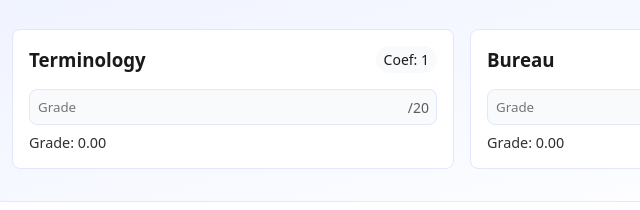
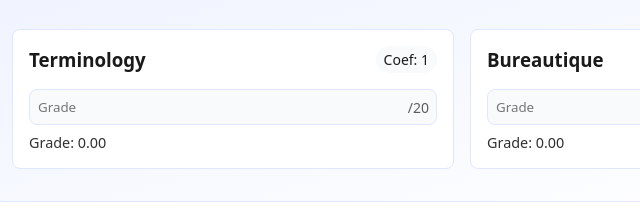
Before and after one commit to YacineTechCodes/Con2-NTIC-Grade-calculator, a plain HTML site: page index.html in a window 1280 px wide. Shown: the part 590-800 px from the top of the page, 178-818 px from the left. Drawn offline with Linux system fonts and the light colour scheme.

Commit message:
Commit removed

```diff
--- a/index.html
+++ b/index.html
@@ -542,7 +542,7 @@
                         ]
                     },
                     {
-                        title: 'Bureau',
+                        title: 'Bureautique',
                         coefficient: 1,
                         fields: [
                             { name: 'bureau', placeholder: 'Grade' }
```
